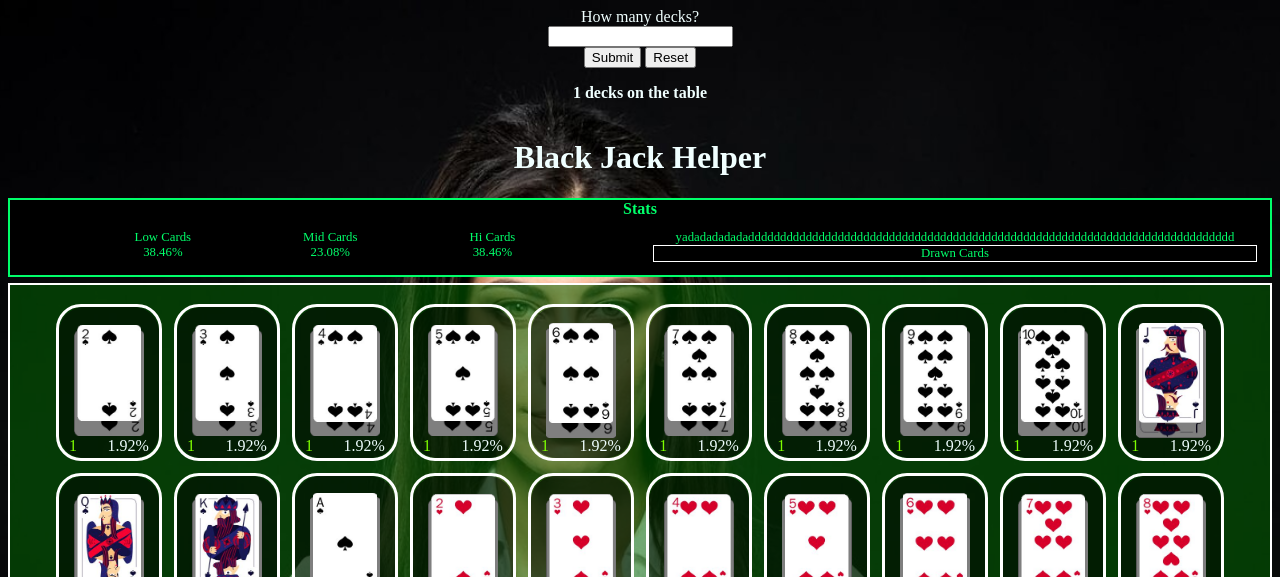
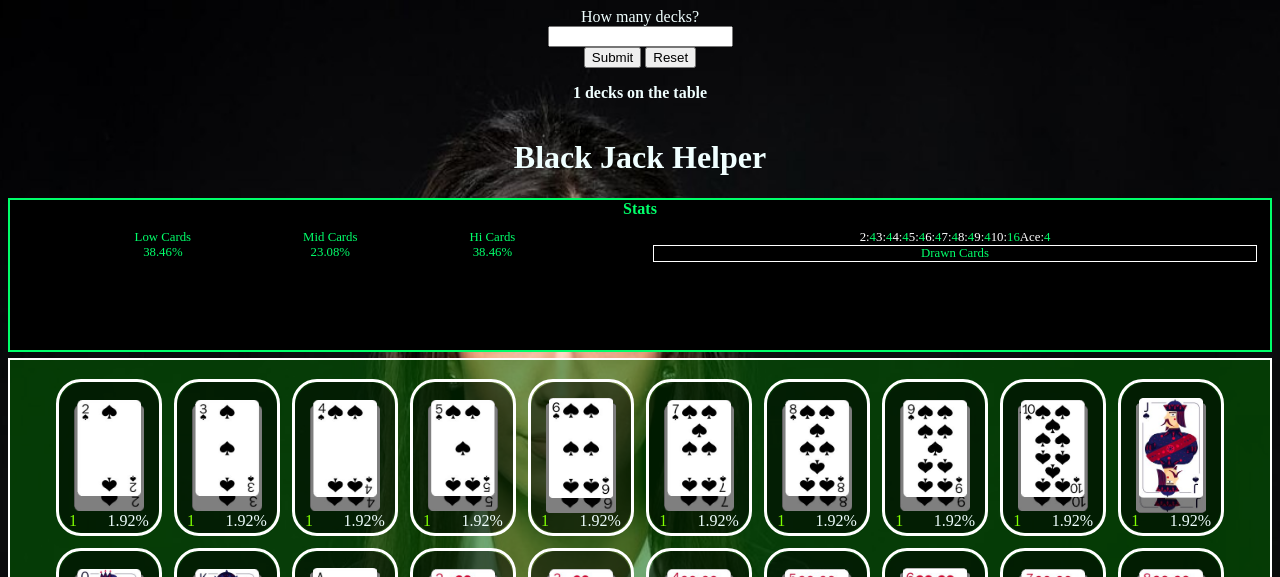
Before and after one commit to Marshmellow24/BlackJackHelper, a Flask app: page / in a window 1280 px wide. Shown: the top 577 px of the page. Run offline with Flask 3, Linux system fonts and the light colour scheme.

Commit message:
added method to card counter class that will aggregate all cards for one value, added route to backend and logic to display these values within frontend, additional changes to css for drawn queue

```diff
--- a/deck.py
+++ b/deck.py
@@ -170,13 +170,21 @@
         index_map = {v: i for i, v in enumerate(self.cardsLow + self.cardsMid + self.cardsHi)}
 
         # only get the values, not sorts of all cards total
-        values = [card.getValues()[1] for card in self.decks]
+        valuesPeople = [card.getValues()[1] for card in self.decks]
+
+        # replace value of jack, queen, king with 10
+        values = []
+        for card in valuesPeople:
+            if card in self.cardsHi and card not in "Ace":
+                card = "10"
+            values.append(card)
 
         # dict(counter(values)) will count the values (not sorts) of cards by occurence and sorted() will sort them back by index map
         sorted_values = sorted(dict(Counter(values)).items(), key= lambda pair: index_map[pair[0]])
 
         # change back to dict
         dict_values = {k: v for k, v in sorted_values}
+
 
         return dict_values
 
--- a/static/main.css
+++ b/static/main.css
@@ -66,9 +66,17 @@
     border: 1px;
 
     #cardValues {
-      word-wrap: break-word;
-      overflow-wrap: break-word;
       word-break: break-all;
+      display: flex;
+      /* flex-grow: 4; */
+
+      #sortOfCard {
+        color:rgb(255, 255, 255)
+      }
+
+      #valueOfCard {
+        color:rgb(0, 255, 106)
+      }
     }
 
     #topHistory {
@@ -80,9 +88,12 @@
 
     #queueWrapper {
       display: grid;
-      grid-template-columns: repeat(2, 1fr);
-      grid-template-rows: repeat(5, auto);
+      grid-template-columns: repeat(2, 1.5fr);
+      grid-template-rows: repeat(5, 1fr);
       grid-auto-flow: column;
+      grid-auto-rows: 20px;
+      min-height: 75px;
+      min-width: 200px;
 
       :nth-last-child(n + 3) {
         opacity: 30%;
@@ -109,6 +120,7 @@
         opacity: 100%;
         font-weight: bold;
         color: rgb(255, 255, 255);
+        text-shadow: red 0.1dvw 0.1dvw;
       }
     }
   }
--- a/static/main.js
+++ b/static/main.js
@@ -66,6 +66,7 @@
     type: "GET",
     contentType: "application/json",
     success: function (response) {
+      readCardValues(response);
       console.log(response);
     },
     error: function (error) {
@@ -73,6 +74,40 @@
     },
   });
 }
+
+function setCardSpans() {
+  let container = document.getElementById("cardValues");
+
+  let sorts = ["2", "3", "4", "5", "6", "7", "8", "9", "10", "Ace"];
+
+  for (sort of sorts) {
+    let sortChild = document.createElement("span");
+    let valueChild = document.createElement("span");
+
+    container.append(sortChild);
+    container.append(valueChild);
+    sortChild.innerHTML = sort + ": ";
+    valueChild.innerHTML  = sort != "10" ? decks * 4: decks * 4 * 4 ;
+    sortChild.setAttribute("id","sortOfCard");
+    valueChild.setAttribute("id","valueOfCard");
+  }
+}
+
+function readCardValues(valuePerNumber) {
+  let values = document.querySelectorAll("[id=valueOfCard]");
+
+  // console.log(Object.entries(valuePerNumber));
+  let cardValues = Object.entries(valuePerNumber);
+
+  // copy NodeList to Array so that indexOf is usable
+  let valuesArr = Array.from(values);
+
+  // iterate through Array of span element w/ valueOfCard id and change according to remaining number of cards
+  for (element of valuesArr) {
+    element.innerHTML  = cardValues[valuesArr.indexOf(element)][1];
+  }
+}
+
 
 // will display group probabilities of cards
 function readGroups(groups) {
@@ -104,6 +139,7 @@
   container.append(child);
 }
 
+// Set Queue Length to specific limit
 function checkQueueLimit(queue) {
   if (queue.children.length >= 10) {
     queue.removeChild(queue.children[0]);
@@ -111,7 +147,7 @@
   }
 }
 
-// parse value received from backend and show them as probabilites in the placeholder div
+// parse value per single card (2H,2C,2S,2D etc) received from backend and show them as probabilites in the placeholder div
 function readStats(probs) {
   placeholders = document.querySelectorAll("[id=probability]");
   //console.log(placeholders);
@@ -123,7 +159,7 @@
     });
     // parsing Object that is received from AJAX query
   } else if (Array.isArray(probs.result)) {
-    // it is an object with 'result' key
+    // if it is an object with 'result' key, then it is after the initial loading
     probs.result.forEach((prob) => {
       for (let placeholder of placeholders) {
         sort = placeholder.parentElement.getAttribute("data-sort");
@@ -188,6 +224,7 @@
     stickIt(topBox, topBoxWrapper, topBoxOffset);
   };
 
+
   checkDeckCount();
 
   // assigns decks variable from jinja var decks -> to in html declared decks var to hidden element value attribute
@@ -235,7 +272,7 @@
 
   // Count all cards and groups initially
   countCards(containerArray);
-
+  setCardSpans();
   getGroups();
 
   cardArray.forEach((card) => {
--- a/templates/index.html
+++ b/templates/index.html
@@ -32,7 +32,6 @@
 
           <div id="historyStat">
             <div id="cardValues">
-              yadadadadadadddddddddddddddddddddddddddddddddddddddddddddddddddddddddddddddddddddddddddd
             </div>
             <div id="topHistory">Drawn Cards</div>
             <div id="queueWrapper"></div>
```
